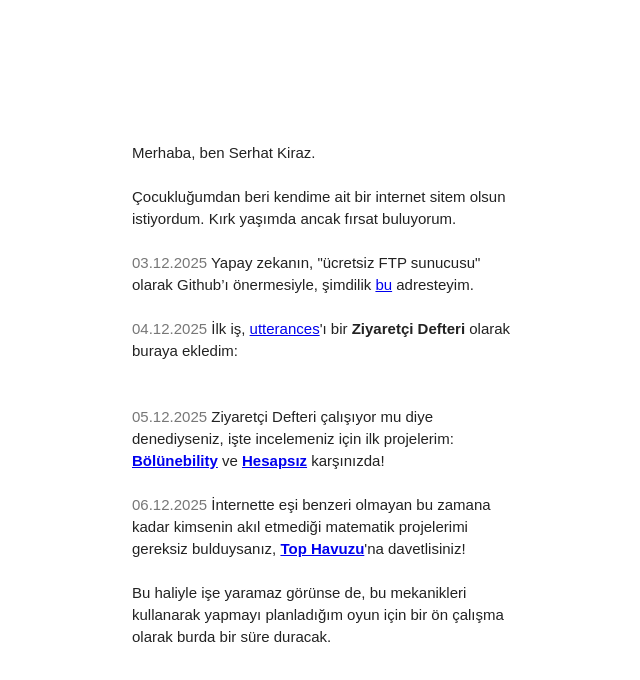
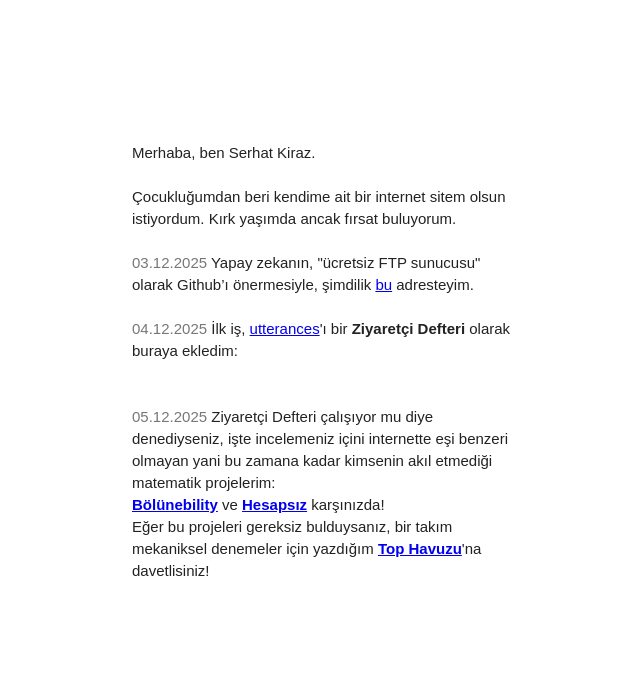
Before and after one commit to serhatkiraz/serhatkiraz.github.io, a plain HTML site: page index.html in a window 1280 px wide. Shown: the whole page, without its empty margins (313-953 px from the left). Drawn offline with Linux system fonts and the light colour scheme.

Commit message:
Update project descriptions in index.html

```diff
--- a/index.html
+++ b/index.html
@@ -37,10 +37,8 @@ img{border:0}
         async>
 </script>
     </p>
-<p><ins>05.12.2025</ins> Ziyaretçi Defteri çalışıyor mu diye denediyseniz, işte incelemeniz için ilk projelerim:</br>
-    <a href="https://serhatkiraz.github.io/bolunebility/" target="_blank"><b>Bölünebility</b></a> ve <a href="https://serhatkiraz.github.io/hesapsiz/" target="_blank"><b>Hesapsız</b></a> karşınızda!
+<p><ins>05.12.2025</ins> Ziyaretçi Defteri çalışıyor mu diye denediyseniz, işte incelemeniz içini internette eşi benzeri olmayan yani bu zamana kadar kimsenin akıl etmediği matematik projelerim:</br>
+    <a href="https://serhatkiraz.github.io/bolunebility/" target="_blank"><b>Bölünebility</b></a> ve <a href="https://serhatkiraz.github.io/hesapsiz/" target="_blank"><b>Hesapsız</b></a> karşınızda! </br> Eğer bu projeleri gereksiz bulduysanız, bir takım mekaniksel denemeler için yazdığım <a href="https://serhatkiraz.github.io/tophavuzu/" target="_blank"><b>Top Havuzu</b></a>'na davetlisiniz!
   </p>
-    <p><ins>06.12.2025</ins> İnternette eşi benzeri olmayan bu zamana kadar kimsenin akıl etmediği matematik projelerimi gereksiz bulduysanız, <a href="https://serhatkiraz.github.io/tophavuzu/" target="_blank"><b>Top Havuzu</b></a>'na davetlisiniz!
-  </br></br>Bu haliyle işe yaramaz görünse de, bu mekanikleri kullanarak yapmayı planladığım oyun için bir ön çalışma olarak burda bir süre duracak.
   </body>
 </html>
```
